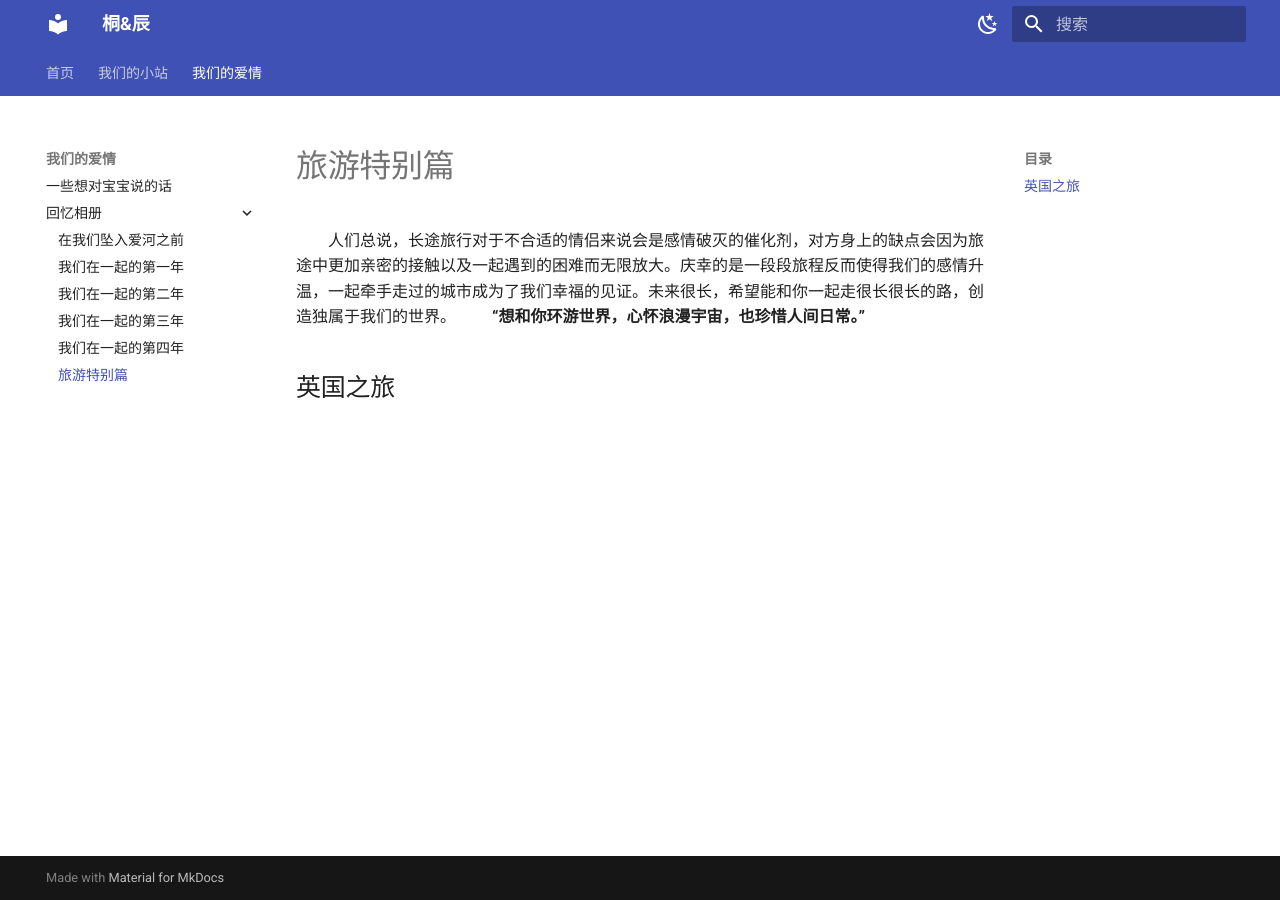
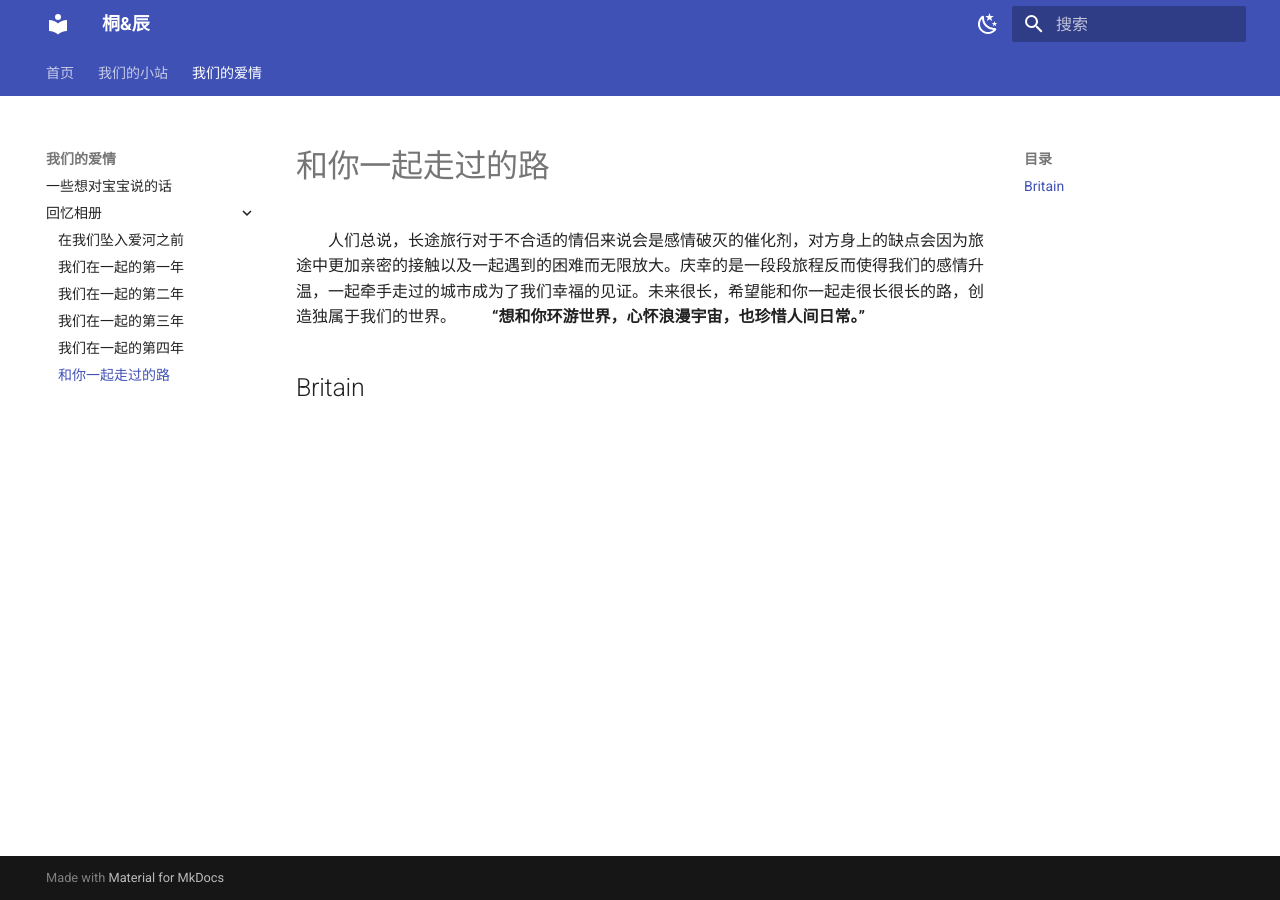
Before and after one commit to tlc191026/tlc191026.github.io, an MkDocs documentation site: the page built from docs/我们的爱情/回忆相册/99-travel.md, in a window 1280 px wide. Built offline with MkDocs 1.6.1 and Material for MkDocs 9.7.7, drawn with Linux system fonts in a browser that asks for light colours.

Commit message:
Update 99-travel.md

```diff
--- a/docs/我们的爱情/回忆相册/99-travel.md
+++ b/docs/我们的爱情/回忆相册/99-travel.md
@@ -1,7 +1,10 @@
-# 旅游特别篇
+# 和你一起走过的路
 &emsp;&emsp;人们总说，长途旅行对于不合适的情侣来说会是感情破灭的催化剂，对方身上的缺点会因为旅途中更加亲密的接触以及一起遇到的困难而无限放大。庆幸的是一段段旅程反而使得我们的感情升温，一起牵手走过的城市成为了我们幸福的见证。未来很长，希望能和你一起走很长很长的路，创造独属于我们的世界。
 &emsp;&emsp;**“想和你环游世界，心怀浪漫宇宙，也珍惜人间日常。”**
 
-## 英国之旅
+## Britain
+
+
+
 
 &emsp;&emsp;
```
